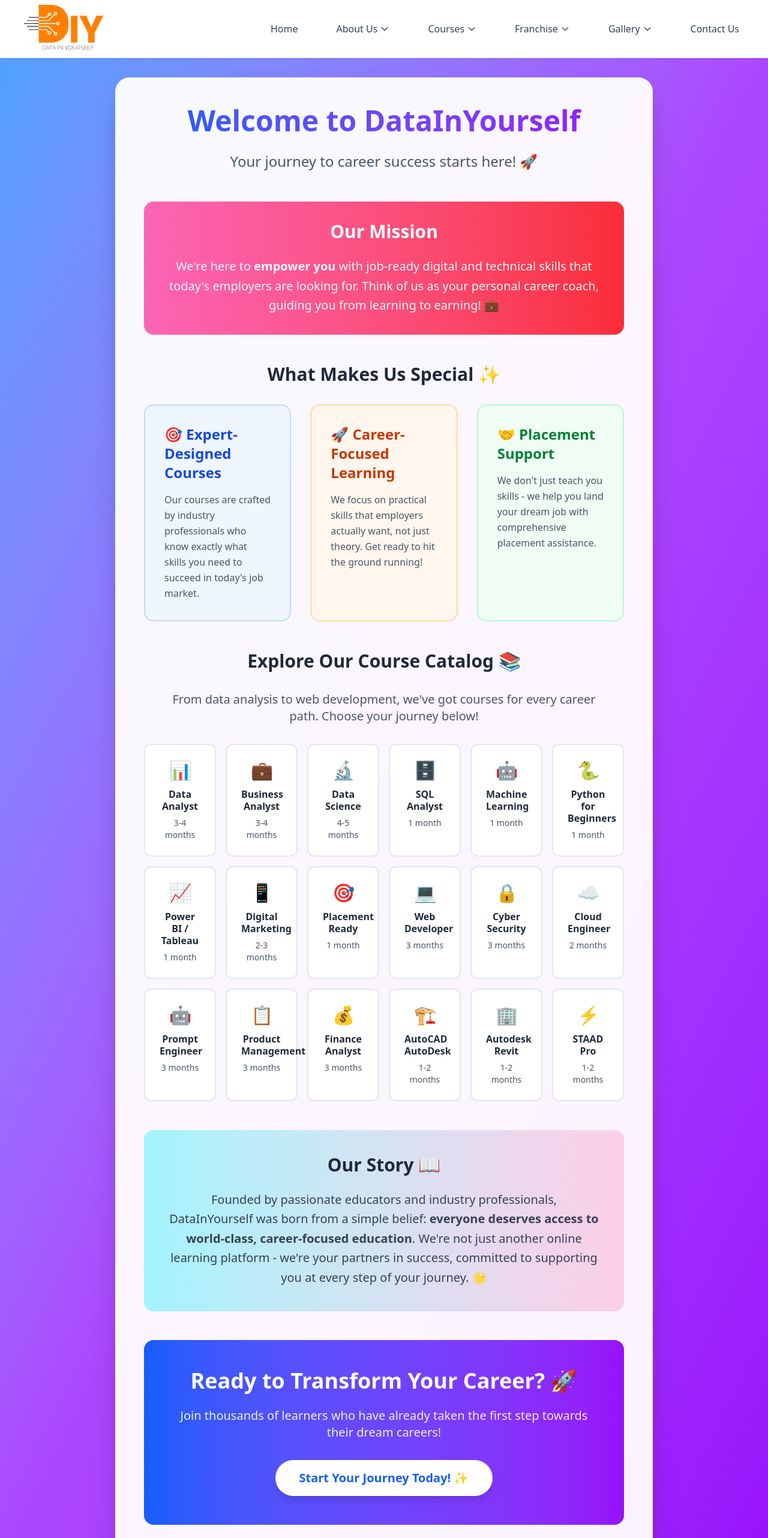
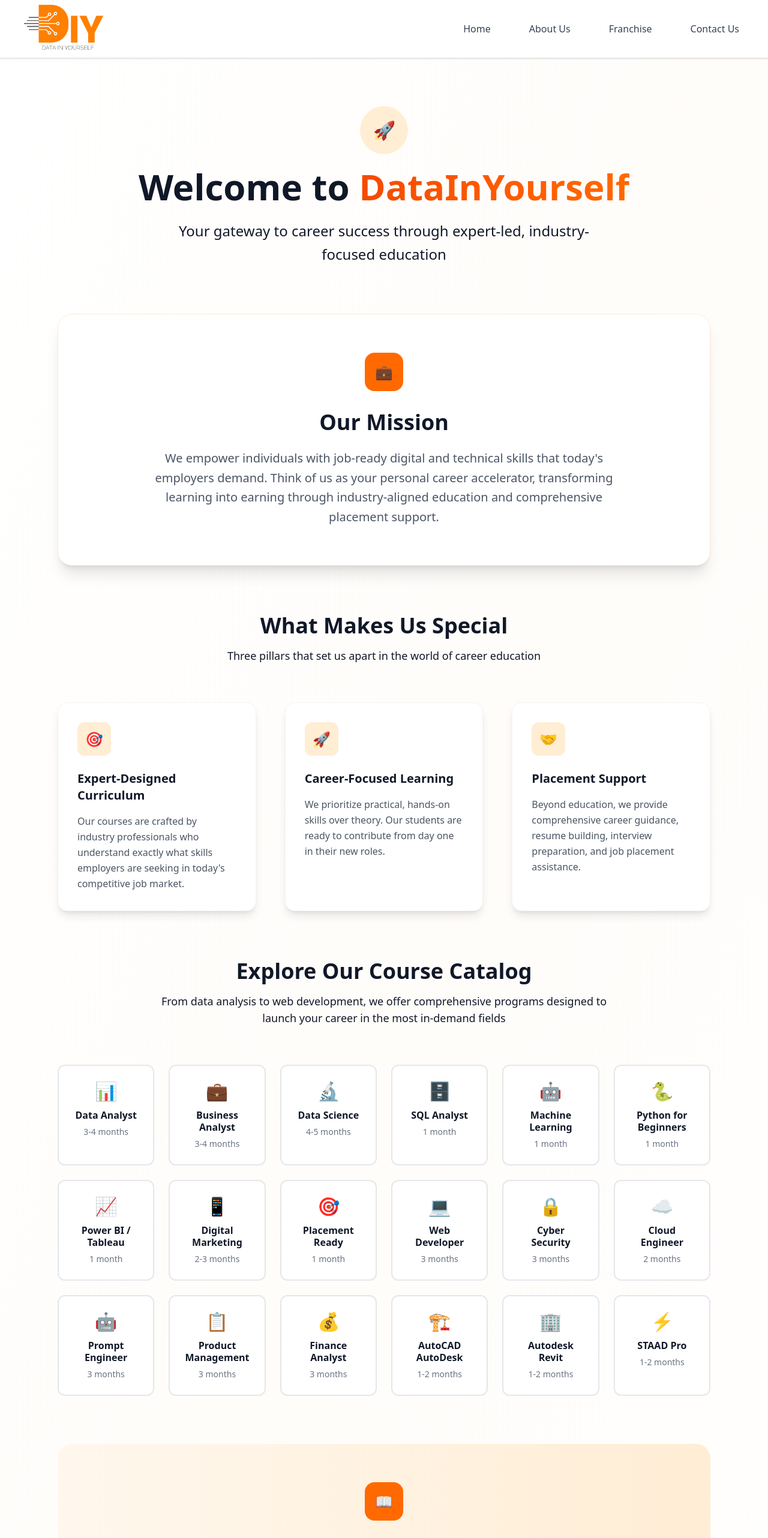
Before and after one commit to nilimaSahu22/DataInYourself, a Next.js app: page /about in a window 1280 px wide. Shown: the top 2564 px of the page at 60% size. Built offline with nearby package versions, Linux system fonts and the light colour scheme.

Commit message:
fix(Aboutus): enhanced colour and theme of about us

```diff
--- a/app/components/AboutUs.tsx
+++ b/app/components/AboutUs.tsx
@@ -4,73 +4,110 @@
 
 const AboutUs = () => {
   const [hoveredIndex, setHoveredIndex] = useState<number | null>(null);
+
   return (
-    <div className="min-h-screen bg-gradient-to-br from-blue-400 via-purple-500 to-purple-600 p-4 sm:p-6 md:p-8">
-      <div className="max-w-4xl mx-auto bg-white/95 backdrop-blur-sm rounded-3xl shadow-2xl p-6 sm:p-8 md:p-12">
-        {/* Header Section */}
-        <div className="text-center mb-8 sm:mb-12">
-          <h1 className="text-2xl sm:text-3xl md:text-4xl lg:text-5xl font-extrabold mb-4 sm:mb-6 bg-gradient-to-r from-blue-600 to-purple-600 bg-clip-text text-transparent">
-            Welcome to DataInYourself
+    <div className="min-h-screen bg-gradient-to-br from-white via-orange-50/30 to-white">
+      <div className="max-w-6xl mx-auto px-4 sm:px-6 lg:px-8 py-12 sm:py-16 lg:py-20">
+
+        {/* Hero Section */}
+        <div className="text-center mb-16 lg:mb-20">
+          <div className="inline-flex items-center justify-center w-20 h-20 bg-orange-100 rounded-full mb-6">
+            <span className="text-3xl">🚀</span>
+          </div>
+          <h1 className="text-4xl sm:text-5xl lg:text-6xl font-bold text-gray-900 mb-6">
+            Welcome to{' '}
+            <span className="bg-gradient-to-r from-orange-600 to-orange-500 bg-clip-text text-transparent">
+              DataInYourself
+            </span>
           </h1>
-          <p className="text-lg sm:text-xl md:text-2xl text-gray-600 max-w-2xl mx-auto leading-relaxed px-4">
-            Your journey to career success starts here! 🚀
+                      <p className="text-xl sm:text-2xl text-gray-900 max-w-3xl mx-auto leading-relaxed">
+              Your gateway to career success through expert-led, industry-focused education
             </p>
         </div>
 
-        {/* Mission Section */}
-        <div className="bg-gradient-to-r from-pink-400 to-red-500 rounded-2xl p-6 sm:p-8 mb-8 sm:mb-12 text-white text-center">
-          <h2 className="text-xl sm:text-2xl md:text-3xl font-bold mb-4 sm:mb-6">
+        {/* Mission Statement */}
+        <div className="bg-white rounded-3xl shadow-xl border border-orange-100 p-8 sm:p-12 lg:p-16 mb-16 lg:mb-20">
+          <div className="max-w-4xl mx-auto text-center">
+            <div className="inline-flex items-center justify-center w-16 h-16 bg-orange-500 rounded-2xl mb-8">
+              <span className="text-2xl text-white">💼</span>
+            </div>
+            <h2 className="text-3xl sm:text-4xl font-bold text-gray-900 mb-6">
               Our Mission
             </h2>
-          <p className="text-base sm:text-lg md:text-xl leading-relaxed opacity-95">
-            We're here to <strong>empower you</strong> with job-ready digital and technical skills that today's employers are looking for.
-            Think of us as your personal career coach, guiding you from learning to earning! 💼
+            <p className="text-lg sm:text-xl text-gray-600 leading-relaxed max-w-3xl mx-auto">
+              We empower individuals with job-ready digital and technical skills that today's employers demand.
+              Think of us as your personal career accelerator, transforming learning into earning through
+              industry-aligned education and comprehensive placement support.
+            </p>
+          </div>
+        </div>
+
+        {/* Core Values */}
+        <div className="mb-16 lg:mb-20">
+          <div className="text-center mb-12 lg:mb-16">
+            <h2 className="text-3xl sm:text-4xl font-bold text-gray-900 mb-4">
+              What Makes Us Special
+            </h2>
+            <p className="text-lg text-gray-900 max-w-2xl mx-auto">
+              Three pillars that set us apart in the world of career education
             </p>
           </div>
 
-        {/* What We Offer */}
-        <div className="mb-8 sm:mb-12">
-          <h2 className="text-xl sm:text-2xl md:text-3xl font-bold mb-6 sm:mb-8 text-gray-800 text-center">
-            What Makes Us Special ✨
-          </h2>
-          <div className="grid grid-cols-1 sm:grid-cols-2 lg:grid-cols-3 gap-4 sm:gap-6 md:gap-8">
-            <div className="bg-blue-50 p-6 sm:p-8 rounded-2xl border-2 border-blue-200">
-              <h3 className="text-lg sm:text-xl md:text-2xl font-semibold text-blue-700 mb-3 sm:mb-4">
-                🎯 Expert-Designed Courses
+          <div className="grid grid-cols-1 md:grid-cols-3 gap-8 lg:gap-12">
+            <div className="bg-white rounded-2xl p-8 shadow-lg border border-gray-100 hover:shadow-xl transition-all duration-300 hover:-translate-y-1">
+              <div className="w-14 h-14 bg-orange-100 rounded-xl flex items-center justify-center mb-6">
+                <span className="text-2xl">🎯</span>
+              </div>
+              <h3 className="text-xl font-bold text-gray-900 mb-4">
+                Expert-Designed Curriculum
               </h3>
-              <p className="text-gray-600 leading-relaxed text-sm sm:text-base">
-                Our courses are crafted by industry professionals who know exactly what skills you need to succeed in today's job market.
+              <p className="text-gray-600 leading-relaxed">
+                Our courses are crafted by industry professionals who understand exactly what skills
+                employers are seeking in today's competitive job market.
               </p>
             </div>
-            <div className="bg-orange-50 p-6 sm:p-8 rounded-2xl border-2 border-orange-200">
-              <h3 className="text-lg sm:text-xl md:text-2xl font-semibold text-orange-700 mb-3 sm:mb-4">
-                🚀 Career-Focused Learning
+
+            <div className="bg-white rounded-2xl p-8 shadow-lg border border-gray-100 hover:shadow-xl transition-all duration-300 hover:-translate-y-1">
+              <div className="w-14 h-14 bg-orange-100 rounded-xl flex items-center justify-center mb-6">
+                <span className="text-2xl">🚀</span>
+              </div>
+              <h3 className="text-xl font-bold text-gray-900 mb-4">
+                Career-Focused Learning
               </h3>
-              <p className="text-gray-600 leading-relaxed text-sm sm:text-base">
-                We focus on practical skills that employers actually want, not just theory. Get ready to hit the ground running!
+              <p className="text-gray-600 leading-relaxed">
+                We prioritize practical, hands-on skills over theory. Our students are ready to
+                contribute from day one in their new roles.
               </p>
             </div>
-            <div className="bg-green-50 p-6 sm:p-8 rounded-2xl border-2 border-green-200 sm:col-span-2 lg:col-span-1">
-              <h3 className="text-lg sm:text-xl md:text-2xl font-semibold text-green-700 mb-3 sm:mb-4">
-                🤝 Placement Support
+
+            <div className="bg-white rounded-2xl p-8 shadow-lg border border-gray-100 hover:shadow-xl transition-all duration-300 hover:-translate-y-1">
+              <div className="w-14 h-14 bg-orange-100 rounded-xl flex items-center justify-center mb-6">
+                <span className="text-2xl">🤝</span>
+              </div>
+              <h3 className="text-xl font-bold text-gray-900 mb-4">
+                Placement Support
               </h3>
-              <p className="text-gray-600 leading-relaxed text-sm sm:text-base">
-                We don't just teach you skills - we help you land your dream job with comprehensive placement assistance.
+              <p className="text-gray-600 leading-relaxed">
+                Beyond education, we provide comprehensive career guidance, resume building,
+                interview preparation, and job placement assistance.
               </p>
             </div>
           </div>
         </div>
 
         {/* Course Catalog */}
-        <div className="mb-8 sm:mb-12">
-          <h2 className="text-xl sm:text-2xl md:text-3xl font-bold mb-6 sm:mb-8 text-gray-800 text-center">
-            Explore Our Course Catalog 📚
+        <div className="mb-16 lg:mb-20">
+          <div className="text-center mb-12 lg:mb-16">
+            <h2 className="text-3xl sm:text-4xl font-bold text-gray-900 mb-4">
+              Explore Our Course Catalog
             </h2>
-          <p className="text-center text-base sm:text-lg md:text-xl text-gray-600 mb-6 sm:mb-8 max-w-3xl mx-auto px-4">
-            From data analysis to web development, we've got courses for every career path. Choose your journey below!
+            <p className="text-lg text-gray-900 max-w-3xl mx-auto">
+              From data analysis to web development, we offer comprehensive programs designed
+              to launch your career in the most in-demand fields
             </p>
+          </div>
 
-          <div className="grid grid-cols-2 sm:grid-cols-3 md:grid-cols-4 lg:grid-cols-6 gap-3 sm:gap-4 mb-6 sm:mb-8">
+          <div className="grid grid-cols-2 sm:grid-cols-3 md:grid-cols-4 lg:grid-cols-6 gap-4 lg:gap-6">
             {[
               { name: 'Data Analyst', duration: '3-4 months', emoji: '📊' },
               { name: 'Business Analyst', duration: '3-4 months', emoji: '💼' },
@@ -93,48 +130,61 @@
             ].map((course, index) => (
               <div
                 key={index}
-                className={`bg-white p-3 sm:p-4 md:p-6 rounded-xl border-2 transition-all duration-300 cursor-pointer text-center transform hover:-translate-y-1 hover:shadow-lg ${
+                className={`bg-white rounded-xl p-4 lg:p-6 border-2 transition-all duration-300 cursor-pointer text-center group ${
                   hoveredIndex === index
-                    ? 'border-blue-500 shadow-lg'
-                    : 'border-gray-200 hover:border-blue-300'
+                    ? 'border-orange-500 shadow-lg shadow-orange-100 transform -translate-y-1'
+                    : 'border-gray-200 hover:border-orange-300 hover:shadow-md'
                 }`}
                 onMouseEnter={() => setHoveredIndex(index)}
                 onMouseLeave={() => setHoveredIndex(null)}
               >
-                <div className="text-xl sm:text-2xl md:text-3xl mb-2 sm:mb-3">{course.emoji}</div>
-                <h4 className="text-xs sm:text-sm md:text-base font-semibold text-gray-800 mb-1 sm:mb-2 leading-tight">
+                <div className="text-2xl lg:text-3xl mb-3 group-hover:scale-110 transition-transform duration-300">
+                  {course.emoji}
+                </div>
+                <h4 className="text-sm lg:text-base font-semibold text-gray-900 mb-2 leading-tight">
                   {course.name}
                 </h4>
-                <p className="text-xs sm:text-sm text-gray-600">{course.duration}</p>
+                <p className="text-xs lg:text-sm text-gray-500">{course.duration}</p>
               </div>
             ))}
           </div>
         </div>
 
         {/* Our Story */}
-        <div className="bg-gradient-to-r from-cyan-200 to-pink-200 rounded-2xl p-6 sm:p-8 md:p-10 mb-8 sm:mb-12 text-center">
-          <h2 className="text-xl sm:text-2xl md:text-3xl font-bold mb-4 sm:mb-6 text-gray-800">
-            Our Story 📖
+        <div className="bg-gradient-to-r from-orange-50 to-orange-100 rounded-3xl p-8 sm:p-12 lg:p-16 mb-16 lg:mb-20">
+          <div className="max-w-4xl mx-auto text-center">
+            <div className="inline-flex items-center justify-center w-16 h-16 bg-orange-500 rounded-2xl mb-8">
+              <span className="text-2xl text-white">📖</span>
+            </div>
+            <h2 className="text-3xl sm:text-4xl font-bold text-gray-900 mb-6">
+              Our Story
             </h2>
-          <p className="text-base sm:text-lg md:text-xl leading-relaxed text-gray-700 max-w-4xl mx-auto">
-            Founded by passionate educators and industry professionals, DataInYourself was born from a simple belief:
-            <strong> everyone deserves access to world-class, career-focused education</strong>.
-            We're not just another online learning platform - we're your partners in success,
-            committed to supporting you at every step of your journey. 🌟
+            <p className="text-lg sm:text-xl text-gray-700 leading-relaxed max-w-3xl mx-auto">
+              Founded by passionate educators and industry professionals, DataInYourself emerged from a
+              fundamental belief: <strong>everyone deserves access to world-class, career-focused education</strong>.
+              We're not just another online learning platform—we're your dedicated partners in success,
+              committed to supporting your journey from aspiration to achievement.
             </p>
+          </div>
         </div>
 
         {/* Call to Action */}
-        <div className="text-center bg-gradient-to-r from-blue-600 to-purple-600 rounded-2xl p-6 sm:p-8 md:p-12 text-white">
-          <h2 className="text-xl sm:text-2xl md:text-3xl lg:text-4xl font-bold mb-4 sm:mb-6">
-            Ready to Transform Your Career? 🚀
+        <div className="bg-gradient-to-r from-orange-500 to-orange-600 rounded-3xl p-8 sm:p-12 lg:p-16 text-center text-white">
+          <div className="max-w-3xl mx-auto">
+            <div className="inline-flex items-center justify-center w-16 h-16 bg-white/20 rounded-2xl mb-8">
+              <span className="text-2xl">✨</span>
+            </div>
+            <h2 className="text-3xl sm:text-4xl lg:text-5xl font-bold mb-6">
+              Ready to Transform Your Career?
             </h2>
-          <p className="text-base sm:text-lg md:text-xl mb-6 sm:mb-8 opacity-90">
-            Join thousands of learners who have already taken the first step towards their dream careers!
+            <p className="text-lg sm:text-xl mb-8 opacity-90 max-w-2xl mx-auto">
+              Join thousands of learners who have already taken the first step towards their dream careers
+              with DataInYourself
             </p>
-          <button className="bg-white text-blue-600 border-none px-6 sm:px-8 md:px-10 py-3 sm:py-4 rounded-full text-base sm:text-lg md:text-xl font-semibold cursor-pointer transition-all duration-300 shadow-lg hover:shadow-xl hover:scale-105">
-            Start Your Journey Today! ✨
+            <button className="bg-white text-orange-600 px-8 py-4 rounded-full text-lg font-semibold shadow-lg hover:shadow-xl hover:scale-105 transition-all duration-300">
+              Start Your Journey Today
             </button>
+          </div>
         </div>
       </div>
     </div>
--- a/app/components/Header.tsx
+++ b/app/components/Header.tsx
@@ -6,92 +6,21 @@
 
 export default function Header() {
   const [isMobileMenuOpen, setIsMobileMenuOpen] = useState(false);
-  const [openDropdown, setOpenDropdown] = useState<string | null>(null);
-  const [mobileOpenDropdown, setMobileOpenDropdown] = useState<string | null>(null);
-  const dropdownRef = useRef<HTMLDivElement>(null);
 
   const navigationLinks = [
     { name: 'Home', href: '/' },
-    {
-      name: 'About Us',
-      href: '/about',
-      submenu: [
-        { name: 'About Datainyourself', href: '/about' },
-        { name: 'Director Message', href: '/about/contact' }
-      ]
-    },
-    {
-      name: 'Courses',
-      href: '/courses',
-      submenu: [
-        { name: 'Placement Courses', href: '/courses/placement' },
-        { name: 'Certification Courses', href: '/courses/certification' },
-        { name: 'Trending Courses', href: '/courses/trending' }
-      ]
-    },
-    {
-      name: 'Franchise',
-      href: '/franchise',
-      submenu: [
-        { name: 'Get Franchise', href: '/franchise/get-franchise' }
-      ]
-    },
-    {
-      name: 'Gallery',
-      href: '/gallery',
-      submenu: [
-        { name: 'Photo Gallery', href: '/gallery/photo' },
-        { name: 'Video Gallery', href: '/gallery/videos' }
-      ]
-    },
+    { name: 'About Us', href: '/about' },
+    { name: 'Franchise', href: '/franchise' },
     { name: 'Contact Us', href: '/contact' },
   ];
 
   const toggleMobileMenu = () => {
     setIsMobileMenuOpen(!isMobileMenuOpen);
-    // Close mobile dropdowns when closing mobile menu
-    if (isMobileMenuOpen) {
-      setMobileOpenDropdown(null);
-    }
   };
 
   const closeMobileMenu = () => {
     setIsMobileMenuOpen(false);
-    setMobileOpenDropdown(null);
   };
-
-  const toggleDropdown = (menuName: string) => {
-    setOpenDropdown(openDropdown === menuName ? null : menuName);
-  };
-
-  const toggleMobileDropdown = (menuName: string) => {
-    setMobileOpenDropdown(mobileOpenDropdown === menuName ? null : menuName);
-  };
-
-  // Ensure mobile dropdowns work properly on touch devices
-  const handleMobileDropdownClick = (menuName: string, event: React.MouseEvent) => {
-    event.preventDefault();
-    event.stopPropagation();
-    toggleMobileDropdown(menuName);
-  };
-
-  const closeDropdown = () => {
-    setOpenDropdown(null);
-  };
-
-  // Close dropdown when clicking outside
-  useEffect(() => {
-    const handleClickOutside = (event: MouseEvent) => {
-      if (dropdownRef.current && !dropdownRef.current.contains(event.target as Node)) {
-        closeDropdown();
-      }
-    };
-
-    document.addEventListener('mousedown', handleClickOutside);
-    return () => {
-      document.removeEventListener('mousedown', handleClickOutside);
-    };
-  }, []);
 
   return (
     <>
@@ -117,55 +46,9 @@
             </div>
 
             {/* Center Section - Navigation */}
-            <nav className="hidden lg:flex space-x-6 xl:space-x-8" aria-label="Main navigation" ref={dropdownRef}>
+            <nav className="hidden lg:flex space-x-6 xl:space-x-8" aria-label="Main navigation">
               {navigationLinks.map((link) => (
                 <div key={link.name} className="relative">
-                  {link.submenu ? (
-                    // Dropdown menu item
-                    <div className="relative">
-                      <button
-                        onClick={() => toggleDropdown(link.name)}
-                        onMouseEnter={() => setOpenDropdown(link.name)}
-                        className="text-gray-700 hover:text-orange-500 px-3 xl:px-4 py-3 text-sm xl:text-base font-medium transition-colors duration-200 relative group flex items-center"
-                        suppressHydrationWarning
-                      >
-                        {link.name}
-                        <svg
-                          className={`ml-1 w-4 h-4 transition-transform duration-200 ${openDropdown === link.name ? 'rotate-180' : ''}`}
-                          fill="none"
-                          stroke="currentColor"
-                          viewBox="0 0 24 24"
-                        >
-                          <path strokeLinecap="round" strokeLinejoin="round" strokeWidth={2} d="M19 9l-7 7-7-7" />
-                        </svg>
-                        <span className="absolute bottom-0 left-0 w-0 h-1 bg-orange-500 transition-all duration-200 group-hover:w-full"></span>
-                      </button>
-
-                      {/* Dropdown Menu */}
-                      <div
-                        className={`absolute top-full left-0 mt-1 w-48 bg-white rounded-md shadow-lg border border-gray-200 transition-all duration-200 ${
-                          openDropdown === link.name
-                            ? 'opacity-100 visible translate-y-0'
-                            : 'opacity-0 invisible -translate-y-2'
-                        }`}
-                        onMouseLeave={() => closeDropdown()}
-                      >
-                        <div className="py-2">
-                          {link.submenu.map((subItem) => (
-                            <Link
-                              key={subItem.name}
-                              href={subItem.href}
-                              className="block px-4 py-2 text-sm text-gray-700 hover:text-orange-500 hover:bg-orange-50 transition-colors duration-200"
-                              onClick={closeDropdown}
-                            >
-                              {subItem.name}
-                            </Link>
-                          ))}
-                        </div>
-                      </div>
-                    </div>
-                  ) : (
-                    // Regular menu item
                   <Link
                     href={link.href}
                     className="text-gray-700 hover:text-orange-500 px-3 xl:px-4 py-3 text-sm xl:text-base font-medium transition-colors duration-200 relative group flex items-center"
@@ -173,7 +56,6 @@
                     {link.name}
                     <span className="absolute bottom-0 left-0 w-0 h-1 bg-orange-500 transition-all duration-200 group-hover:w-full"></span>
                   </Link>
-                  )}
                 </div>
               ))}
             </nav>
@@ -248,64 +130,6 @@
           <nav className="flex-1 px-4 sm:px-6 py-4 overflow-y-auto" aria-label="Mobile navigation">
             {navigationLinks.map((link) => (
               <div key={link.name} className="mb-1">
-                {link.submenu ? (
-                  // Mobile dropdown menu item
-                  <div className={`border rounded-lg overflow-hidden transition-all duration-300 ${
-                    mobileOpenDropdown === link.name
-                      ? 'border-orange-300 shadow-md shadow-orange-100'
-                      : 'border-gray-100'
-                  }`}>
-                    <button
-                      onClick={(e) => handleMobileDropdownClick(link.name, e)}
-                      className={`w-full text-left px-4 py-3 text-sm sm:text-base font-medium transition-all duration-200 flex items-center justify-between touch-manipulation ${
-                        mobileOpenDropdown === link.name
-                          ? 'text-orange-600 bg-orange-50 border-l-4 border-l-orange-500'
-                          : 'text-gray-700 hover:text-orange-500 hover:bg-orange-50 bg-gray-50'
-                      }`}
-                      aria-expanded={mobileOpenDropdown === link.name}
-                      aria-haspopup="true"
-                      suppressHydrationWarning
-                    >
-                      {link.name}
-                      <svg
-                        className={`w-4 h-4 transition-transform duration-200 ${mobileOpenDropdown === link.name ? 'rotate-180' : ''}`}
-                        fill="none"
-                        stroke="currentColor"
-                        viewBox="0 0 24 24"
-                      >
-                        <path strokeLinecap="round" strokeLinejoin="round" strokeWidth={2} d="M19 9l-7 7-7-7" />
-                      </svg>
-                    </button>
-
-                    {/* Mobile Submenu */}
-                    <div className={`overflow-hidden transition-all duration-300 ease-in-out ${
-                      mobileOpenDropdown === link.name ? 'max-h-96 opacity-100' : 'max-h-0 opacity-0'
-                    }`}>
-                      <div className={`border-t ${
-                        mobileOpenDropdown === link.name
-                          ? 'bg-orange-50/50 border-orange-200'
-                          : 'bg-white border-gray-100'
-                      }`}>
-                        {link.submenu.map((subItem) => (
-                          <Link
-                            key={subItem.name}
-                            href={subItem.href}
-                            onClick={closeMobileMenu}
-                            className={`block px-6 py-3 text-sm transition-all duration-200 border-b last:border-b-0 touch-manipulation ${
-                              mobileOpenDropdown === link.name
-                                ? 'text-gray-700 hover:text-orange-600 hover:bg-orange-100 border-orange-100 active:bg-orange-200'
-                                : 'text-gray-600 hover:text-orange-500 hover:bg-orange-50 border-gray-50 active:bg-gray-100'
-                            }`}
-                            aria-label={`Navigate to ${subItem.name}`}
-                          >
-                            {subItem.name}
-                          </Link>
-                        ))}
-                      </div>
-                    </div>
-                  </div>
-                ) : (
-                  // Regular mobile menu item
                 <Link
                   href={link.href}
                   onClick={closeMobileMenu}
@@ -313,7 +137,6 @@
                 >
                   {link.name}
                 </Link>
-                )}
               </div>
             ))}
           </nav>
```
Lines whose indentation alone changed are shown as unchanged.
